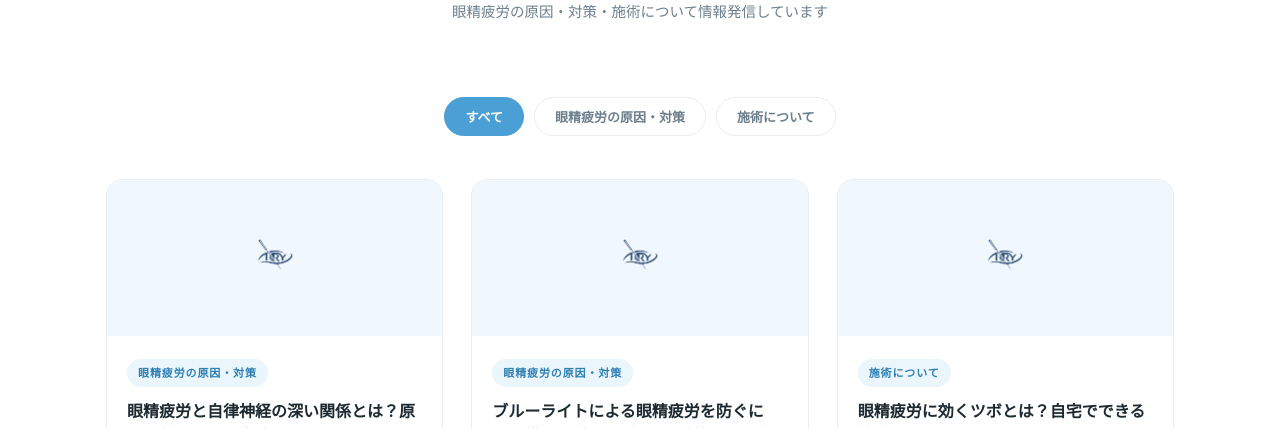
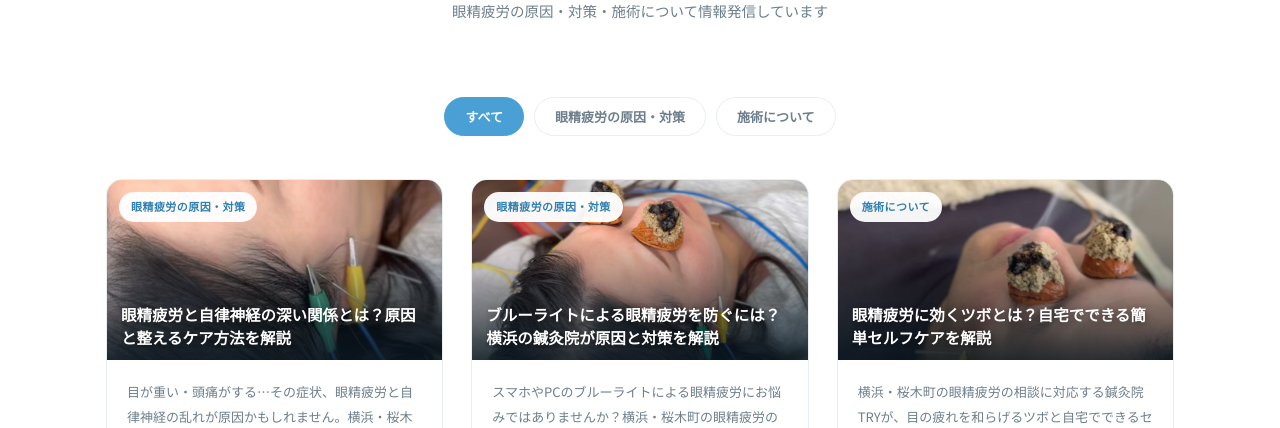
Before and after one commit to acsalontry/try-salon, a plain HTML site: page blog/index.html in a window 1280 px wide. Shown: the part 268-696 px from the top of the page. Drawn offline with Linux system fonts and the light colour scheme.

Commit message:
feat(blog): 記事カードのサムネイルを写真＋タイトル帯に（全19記事）
- プレースホルダー（絵文字/ロゴ）を廃止し、各カードを施術写真＋黒グラデ＋白タイトル＋カテゴリchipに
- 既存の施術写真11種を記事ごとに割り当て（重複は最大2回・11記事以上離して配置）
- タイトルはh2のまま写真帯へ移動（SEO維持）、本文側は抜粋・日付・続きを読むに整理

Co-Authored-By: Claude Opus 4.8 <noreply@anthropic.com>

```diff
--- a/blog/index.html
+++ b/blog/index.html
@@ -118,8 +118,11 @@ img{ max-width:100%; }
 .post-card{ background:#fff; border:1px solid var(--try-line); border-radius:16px; overflow:hidden; transition:box-shadow .2s ease, transform .2s ease; display:block; }
 .post-card:hover{ box-shadow:var(--try-shadow); transform:translateY(-3px); }
 .post-card.hidden{ display:none; }
-.post-thumb{ height:156px; background:var(--try-palemint); display:flex; align-items:center; justify-content:center; font-size:0; }
-.post-thumb::after{ content:""; width:62px; height:62px; background:url(/images/logo-mark.png) center/contain no-repeat; opacity:.9; }
+.post-thumb{ position:relative; height:180px; overflow:hidden; background:var(--try-palemint); }
+.post-thumb img{ width:100%; height:100%; object-fit:cover; display:block; }
+.post-thumb__ov{ position:absolute; inset:0; background:linear-gradient(to top, rgba(10,24,33,.84) 0%, rgba(10,24,33,.3) 46%, rgba(10,24,33,0) 72%); }
+.post-thumb__cat{ position:absolute; top:12px; left:12px; z-index:2; font-size:11px; font-weight:800; color:#2f7fb3; background:rgba(255,255,255,.95); border-radius:999px; padding:5px 12px; letter-spacing:.04em; }
+.post-thumb__title{ position:absolute; left:14px; right:14px; bottom:12px; z-index:2; margin:0; color:#fff; font-size:15.5px; font-weight:800; line-height:1.45; text-shadow:0 2px 8px rgba(0,0,0,.45); display:-webkit-box; -webkit-line-clamp:3; -webkit-box-orient:vertical; overflow:hidden; }
 .post-body{ padding:20px; }
 .post-cat{ font-size:11px; letter-spacing:.08em; color:var(--try-mint-d); font-weight:800; background:#eaf5fc; display:inline-block; padding:4px 11px; border-radius:100px; margin-bottom:11px; }
 .post-title{ font-size:16px; font-weight:800; line-height:1.55; margin-bottom:10px; color:var(--try-dark); }
@@ -169,190 +172,152 @@ img{ max-width:100%; }
   </div>
   <div class="posts-grid" id="postsGrid">
     <a href="/blog/posts/eye-strain-autonomic-nervous-system/" class="post-card" data-cat="cause">
-      <div class="post-thumb">👁️</div>
+      <div class="post-thumb"><img src="/images/feature-denki.jpg" alt="" loading="lazy"><div class="post-thumb__ov"></div><span class="post-thumb__cat">眼精疲労の原因・対策</span><h2 class="post-thumb__title">眼精疲労と自律神経の深い関係とは？原因と整えるケア方法を解説</h2></div>
       <div class="post-body">
-        <span class="post-cat">眼精疲労の原因・対策</span>
-        <h2 class="post-title">眼精疲労と自律神経の深い関係とは？原因と整えるケア方法を解説</h2>
         <p class="post-excerpt">目が重い・頭痛がする…その症状、眼精疲労と自律神経の乱れが原因かもしれません。横浜・桜木町の眼精疲労専門鍼灸院が、目と自律神経の関係性や日常でできるケア、鍼灸によるアプローチ方法をわかりやすく解説します。</p>
         <p class="post-meta">2026.10.12</p>
         <span class="post-more">続きを読む</span>
       </div>
     </a>
     <a href="/blog/posts/blue-light-eye-strain/" class="post-card" data-cat="cause">
-      <div class="post-thumb">👁️</div>
+      <div class="post-thumb"><img src="/images/hero-pc.jpg" alt="" loading="lazy"><div class="post-thumb__ov"></div><span class="post-thumb__cat">眼精疲労の原因・対策</span><h2 class="post-thumb__title">ブルーライトによる眼精疲労を防ぐには？横浜の鍼灸院が原因と対策を解説</h2></div>
       <div class="post-body">
-        <span class="post-cat">眼精疲労の原因・対策</span>
-        <h2 class="post-title">ブルーライトによる眼精疲労を防ぐには？横浜の鍼灸院が原因と対策を解説</h2>
         <p class="post-excerpt">スマホやPCのブルーライトによる眼精疲労にお悩みではありませんか？横浜・桜木町の眼精疲労の相談に対応する鍼灸院TRYが、ブルーライトが目に与える影響や日常でできる対策、セルフケア方法を解説します。目の疲れを和らげ、健やかな毎日をサポートします。</p>
         <p class="post-meta">2026.10.08</p>
         <span class="post-more">続きを読む</span>
       </div>
     </a>
     <a href="/blog/posts/eye-strain-tsubo-selfcare/" class="post-card" data-cat="treatment">
-      <div class="post-thumb">🌿</div>
+      <div class="post-thumb"><img src="/images/feature-kurumi.jpg" alt="" loading="lazy"><div class="post-thumb__ov"></div><span class="post-thumb__cat">施術について</span><h2 class="post-thumb__title">眼精疲労に効くツボとは？自宅でできる簡単セルフケアを解説</h2></div>
       <div class="post-body">
-        <span class="post-cat">施術について</span>
-        <h2 class="post-title">眼精疲労に効くツボとは？自宅でできる簡単セルフケアを解説</h2>
         <p class="post-excerpt">横浜・桜木町の眼精疲労の相談に対応する鍼灸院TRYが、目の疲れを和らげるツボと自宅でできるセルフケア方法を解説します。PCやスマホによる眼精疲労、それに伴う肩こりや頭痛にお悩みの方は、ぜひ日々のケアに取り入れてみてください。</p>
         <p class="post-meta">2026.10.01</p>
         <span class="post-more">続きを読む</span>
       </div>
     </a>
     <a href="/blog/posts/eye-fatigue-warm-or-cold/" class="post-card" data-cat="treatment">
-      <div class="post-thumb">🌿</div>
+      <div class="post-thumb"><img src="/images/flow-treatment.jpg" alt="" loading="lazy"><div class="post-thumb__ov"></div><span class="post-thumb__cat">施術について</span><h2 class="post-thumb__title">目の疲れは温める？冷やす？眼精疲労専門の鍼灸師が正しいケアを解説</h2></div>
       <div class="post-body">
-        <span class="post-cat">施術について</span>
-        <h2 class="post-title">目の疲れは温める？冷やす？眼精疲労専門の鍼灸師が正しいケアを解説</h2>
         <p class="post-excerpt">目の疲れを感じたとき、温めるべきか冷やすべきか迷いませんか？この記事では、眼精疲労の相談に対応する鍼灸院TRYが、症状に合わせた正しいケア方法を解説します。目の疲れを和らげ、健やかな毎日を送るためのセルフケア方法もご紹介しています。</p>
         <p class="post-meta">2026.09.28</p>
         <span class="post-more">続きを読む</span>
       </div>
     </a>
     <a href="/blog/posts/dry-eye-eye-strain-difference/" class="post-card" data-cat="cause">
-      <div class="post-thumb">👁️</div>
+      <div class="post-thumb"><img src="/images/hero-sp.jpg" alt="" loading="lazy"><div class="post-thumb__ov"></div><span class="post-thumb__cat">眼精疲労の原因・対策</span><h2 class="post-thumb__title">ドライアイと眼精疲労の違いとは？原因とセルフケアを専門鍼灸院が解説</h2></div>
       <div class="post-body">
-        <span class="post-cat">眼精疲労の原因・対策</span>
-        <h2 class="post-title">ドライアイと眼精疲労の違いとは？原因とセルフケアを専門鍼灸院が解説</h2>
         <p class="post-excerpt">ドライアイと眼精疲労の違いをご存知ですか？横浜・桜木町の眼精疲労の相談に対応する鍼灸院TRYが、それぞれの原因や見分け方、自宅でできるセルフケア、鍼灸によるアプローチをわかりやすく解説します。</p>
         <p class="post-meta">2026.09.24</p>
         <span class="post-more">続きを読む</span>
       </div>
     </a>
     <a href="/blog/posts/eye-fatigue-sleep-relationship/" class="post-card" data-cat="cause">
-      <div class="post-thumb">👁️</div>
+      <div class="post-thumb"><img src="/images/access-room.jpg" alt="" loading="lazy"><div class="post-thumb__ov"></div><span class="post-thumb__cat">眼精疲労の原因・対策</span><h2 class="post-thumb__title">眼精疲労と睡眠の深い関係とは？プロが教える目を休める睡眠ケア</h2></div>
       <div class="post-body">
-        <span class="post-cat">眼精疲労の原因・対策</span>
-        <h2 class="post-title">眼精疲労と睡眠の深い関係とは？プロが教える目を休める睡眠ケア</h2>
         <p class="post-excerpt">眼精疲労と睡眠には深い関係があります。目が疲れて眠れない、寝ても目の疲れが取れないとお悩みの方へ、横浜・桜木町の眼精疲労の相談に対応する鍼灸院TRYがその原因と、睡眠の質を整えて目の疲労を和らげるセルフケア、鍼灸によるアプローチを解説します。</p>
         <p class="post-meta">2026.09.21</p>
         <span class="post-more">続きを読む</span>
       </div>
     </a>
     <a href="/blog/posts/eye-strain-neck-stiffness-relationship/" class="post-card" data-cat="cause">
-      <div class="post-thumb">👁️</div>
+      <div class="post-thumb"><img src="/images/flow-counseling.jpg" alt="" loading="lazy"><div class="post-thumb__ov"></div><span class="post-thumb__cat">眼精疲労の原因・対策</span><h2 class="post-thumb__title">眼精疲労と首こりの深い関係とは？原因と鍼灸院が教えるケア方法</h2></div>
       <div class="post-body">
-        <span class="post-cat">眼精疲労の原因・対策</span>
-        <h2 class="post-title">眼精疲労と首こりの深い関係とは？原因と鍼灸院が教えるケア方法</h2>
         <p class="post-excerpt">眼精疲労と首こりの辛い関係にお悩みではありませんか？実は、目の疲れと首の筋肉の緊張は深く関係しています。横浜・桜木町の眼精疲労の相談に対応する鍼灸院TRYが、その原因と自宅でできるセルフケア、鍼灸によるアプローチについて分かりやすく解説します。</p>
         <p class="post-meta">2026.09.17</p>
         <span class="post-more">続きを読む</span>
       </div>
     </a>
     <a href="/blog/posts/eye-strain-deep-cause/" class="post-card" data-cat="cause">
-      <div class="post-thumb">👁️</div>
+      <div class="post-thumb"><img src="/images/flow-kyukyu.jpg" alt="" loading="lazy"><div class="post-thumb__ov"></div><span class="post-thumb__cat">眼精疲労の原因・対策</span><h2 class="post-thumb__title">目の奥の疲れの原因とは？眼精疲労専門の鍼灸師が対策を解説</h2></div>
       <div class="post-body">
-        <span class="post-cat">眼精疲労の原因・対策</span>
-        <h2 class="post-title">目の奥の疲れの原因とは？眼精疲労専門の鍼灸師が対策を解説</h2>
         <p class="post-excerpt">目の奥の疲れにお悩みではありませんか？その原因は、長時間のスマホ使用や首肩のコリ、自律神経の乱れなど様々です。横浜・桜木町の眼精疲労の相談に対応する鍼灸院TRYが、目の奥が疲れる原因と、自宅でできるセルフケアや鍼灸による対策について分かりやすく解説します。</p>
         <p class="post-meta">2026.09.10</p>
         <span class="post-more">続きを読む</span>
       </div>
     </a>
     <a href="/blog/posts/smartphone-eye-strain-selfcare/" class="post-card" data-cat="treatment">
-      <div class="post-thumb">🌿</div>
+      <div class="post-thumb"><img src="/images/flow-review.jpg" alt="" loading="lazy"><div class="post-thumb__ov"></div><span class="post-thumb__cat">施術について</span><h2 class="post-thumb__title">スマホによる目の疲れに！自宅でできる簡単セルフケア方法</h2></div>
       <div class="post-body">
-        <span class="post-cat">施術について</span>
-        <h2 class="post-title">スマホによる目の疲れに！自宅でできる簡単セルフケア方法</h2>
         <p class="post-excerpt">スマホの使いすぎによる目の疲れにお悩みではありませんか？横浜・桜木町の眼精疲労の相談に対応する鍼灸院TRYが、スマホによる目の疲れの原因と、自宅で手軽に実践できるおすすめのセルフケア方法を優しく解説します。日々のケアで目元をスッキリ整えましょう。</p>
         <p class="post-meta">2026.09.07</p>
         <span class="post-more">続きを読む</span>
       </div>
     </a>
     <a href="/blog/posts/pc-work-eye-strain-measures/" class="post-card" data-cat="treatment">
-      <div class="post-thumb">🌿</div>
+      <div class="post-thumb"><img src="/images/profile.jpg" alt="" loading="lazy"><div class="post-thumb__ov"></div><span class="post-thumb__cat">施術について</span><h2 class="post-thumb__title">パソコン作業による目の疲れ対策とは？眼精疲労専門の鍼灸師が解説</h2></div>
       <div class="post-body">
-        <span class="post-cat">施術について</span>
-        <h2 class="post-title">パソコン作業による目の疲れ対策とは？眼精疲労専門の鍼灸師が解説</h2>
         <p class="post-excerpt">パソコン作業による目の疲れにお悩みではありませんか？本記事では、目の疲れの原因と、オフィスや自宅でできる選択肢となる対策・セルフケアを眼精疲労専門の鍼灸師が分かりやすく解説します。辛い肩こりや頭痛に繋がる前に、日頃のケアで目を労りましょう。</p>
         <p class="post-meta">2026.09.03</p>
         <span class="post-more">続きを読む</span>
       </div>
     </a>
     <a href="/blog/posts/test-article-001/" class="post-card" data-cat="cause">
-      <div class="post-thumb">👁️</div>
+      <div class="post-thumb"><img src="/images/flow-plan.jpg" alt="" loading="lazy"><div class="post-thumb__ov"></div><span class="post-thumb__cat">眼精疲労の原因・対策</span><h2 class="post-thumb__title">テスト記事｜自動publの動作確認</h2></div>
       <div class="post-body">
-        <span class="post-cat">眼精疲労の原因・対策</span>
-        <h2 class="post-title">テスト記事｜自動publの動作確認</h2>
         <p class="post-excerpt">鍼灸院TRYのブログ自動publパイプラインの動作確認用テスト記事です。横浜・桜木町の眼精疲労専門鍼灸院TRY。</p>
         <p class="post-meta">2026.08.08</p>
         <span class="post-more">続きを読む</span>
       </div>
     </a>
     <a href="/blog/posts/eye-strain-stiff-neck-headache-acupuncture/" class="post-card" data-cat="treatment">
-      <div class="post-thumb"><span class="thumb-logo">鍼灸院 TRY</span><span class="thumb-cat">施術について</span></div>
+      <div class="post-thumb"><img src="/images/feature-denki.jpg" alt="" loading="lazy"><div class="post-thumb__ov"></div><span class="post-thumb__cat">施術について</span><h2 class="post-thumb__title">眼精疲労からくる肩こり・頭痛に鍼灸がおすすめな理由｜横浜・桜木町の鍼灸院TRY</h2></div>
       <div class="post-body">
-        <span class="post-cat">施術について</span>
-        <h2 class="post-title">眼精疲労からくる肩こり・頭痛に鍼灸がおすすめな理由｜横浜・桜木町の鍼灸院TRY</h2>
         <p class="post-excerpt">眼精疲労に伴う肩こりや頭痛にお悩みではありませんか？横浜・桜木町の眼精疲労専門「鍼灸院TRY」が、目の疲れと肩こり・頭痛の深い関係や、鍼灸施術が効果的な理由、自宅でできるセルフケアについて分かりやすく解説します。</p>
         <p class="post-meta">2026.07.26</p>
         <span class="post-more">続きを読む</span>
       </div>
     </a>
     <a href="/blog/posts/yokohama-sakuragicho-eye-strain-acupuncture/" class="post-card" data-cat="treatment">
-      <div class="post-thumb"><span class="thumb-logo">鍼灸院 TRY</span><span class="thumb-cat">施術について</span></div>
+      <div class="post-thumb"><img src="/images/hero-pc.jpg" alt="" loading="lazy"><div class="post-thumb__ov"></div><span class="post-thumb__cat">施術について</span><h2 class="post-thumb__title">横浜・桜木町で眼精疲労にお悩みの方へ｜鍼灸で目の疲れを和らげる方法</h2></div>
       <div class="post-body">
-        <span class="post-cat">施術について</span>
-        <h2 class="post-title">横浜・桜木町で眼精疲労にお悩みの方へ｜鍼灸で目の疲れを和らげる方法</h2>
         <p class="post-excerpt">横浜・桜木町でデスクワークによる眼精疲労や目の疲れにお悩みの方へ。眼精疲労が起こる原因や自宅でできる簡単なセルフケア、鍼灸がおすすめな理由を分かりやすく解説します。つらい目の疲れを整え、快適な毎日へと導くお手伝いをいたします。</p>
         <p class="post-meta">2026.07.20</p>
         <span class="post-more">続きを読む</span>
       </div>
     </a>
     <a href="/blog/posts/eye-strain-shoulder-stiffness-headache-acupuncture/" class="post-card" data-cat="treatment">
-      <div class="post-thumb"><span class="thumb-logo">鍼灸院 TRY</span><span class="thumb-cat">施術について</span></div>
+      <div class="post-thumb"><img src="/images/feature-kurumi.jpg" alt="" loading="lazy"><div class="post-thumb__ov"></div><span class="post-thumb__cat">施術について</span><h2 class="post-thumb__title">眼精疲労からくる肩こり・頭痛に！鍼灸で心身を整えるアプローチ</h2></div>
       <div class="post-body">
-        <span class="post-cat">施術について</span>
-        <h2 class="post-title">眼精疲労からくる肩こり・頭痛に！鍼灸で心身を整えるアプローチ</h2>
         <p class="post-excerpt">眼精疲労に伴うつらい肩こりや頭痛にお悩みではありませんか？横浜・桜木町の眼精疲労専門「鍼灸院TRY」が、目の疲れと肩こり・頭痛の関係性を解説し、鍼灸によるアプローチや自宅でできるケア方法をご紹介します。心身を整えて快適な毎日へ導きます。</p>
         <p class="post-meta">2026.07.16</p>
         <span class="post-more">続きを読む</span>
       </div>
     </a>
     <a href="/blog/posts/eye-strain-acupuncture-care/" class="post-card" data-cat="treatment">
-      <div class="post-thumb"><span class="thumb-logo">鍼灸院 TRY</span><span class="thumb-cat">施術について</span></div>
+      <div class="post-thumb"><img src="/images/flow-treatment.jpg" alt="" loading="lazy"><div class="post-thumb__ov"></div><span class="post-thumb__cat">施術について</span><h2 class="post-thumb__title">眼精疲労に鍼灸がおすすめな理由とは？横浜の専門院が解説</h2></div>
       <div class="post-body">
-        <span class="post-cat">施術について</span>
-        <h2 class="post-title">眼精疲労に鍼灸がおすすめな理由とは？横浜の専門院が解説</h2>
         <p class="post-excerpt">横浜・桜木町の眼精疲労専門「鍼灸院TRY」が、眼精疲労に鍼灸がおすすめな理由と自宅でできるセルフケアを解説します。目の疲れやそこからくる肩こり、頭痛にお悩みの方はぜひ参考にしてください。鍼灸で心身のバランスを整え、スッキリとした毎日へ導きます。</p>
         <p class="post-meta">2026.07.15</p>
         <span class="post-more">続きを読む</span>
       </div>
     </a>
     <a href="/blog/posts/sakuragicho-eye-strain-acupuncture/" class="post-card" data-cat="treatment">
-      <div class="post-thumb"><span class="thumb-logo">鍼灸院 TRY</span><span class="thumb-cat">施術について</span></div>
+      <div class="post-thumb"><img src="/images/hero-sp.jpg" alt="" loading="lazy"><div class="post-thumb__ov"></div><span class="post-thumb__cat">施術について</span><h2 class="post-thumb__title">桜木町で眼精疲労に悩む方へ｜鍼灸で目の疲れをスッキリ整える方法</h2></div>
       <div class="post-body">
-        <span class="post-cat">施術について</span>
-        <h2 class="post-title">桜木町で眼精疲労に悩む方へ｜鍼灸で目の疲れをスッキリ整える方法</h2>
         <p class="post-excerpt">横浜・桜木町で眼精疲労にお悩みの方へ。デスクワークによる目の疲れや、それに伴う肩こり・頭痛を和らげるための鍼灸アプローチを解説します。桜木町の眼精疲労専門「鍼灸院TRY」が、原因から自宅でできるセルフケアまで丁寧に紹介します。</p>
         <p class="post-meta">2026.07.15</p>
         <span class="post-more">続きを読む</span>
       </div>
     </a>
     <a href="/blog/posts/yokohama-eye-strain-acupuncture/" class="post-card" data-cat="treatment">
-      <div class="post-thumb"><span class="thumb-logo">鍼灸院 TRY</span><span class="thumb-cat">施術について</span></div>
+      <div class="post-thumb"><img src="/images/access-room.jpg" alt="" loading="lazy"><div class="post-thumb__ov"></div><span class="post-thumb__cat">施術について</span><h2 class="post-thumb__title">横浜で眼精疲労にお悩みの方へ｜鍼灸で心身を整えるおすすめケア</h2></div>
       <div class="post-body">
-        <span class="post-cat">施術について</span>
-        <h2 class="post-title">横浜で眼精疲労にお悩みの方へ｜鍼灸で心身を整えるおすすめケア</h2>
         <p class="post-excerpt">横浜・桜木町で眼精疲労にお悩みではありませんか？パソコンやスマホの長時間使用による目の疲れや、それに伴う肩こりなどの不調に対し、東洋医学に基づく鍼灸を用いたケア方法や、自宅でできる簡単なセルフケアについて詳しく解説します。</p>
         <p class="post-meta">2026.07.15</p>
         <span class="post-more">続きを読む</span>
       </div>
     </a>
     <a href="/blog/posts/eye-fatigue-cause/" class="post-card" data-cat="cause">
-      <div class="post-thumb"><span class="thumb-logo">鍼灸院 TRY</span><span class="thumb-cat">眼精疲労の原因・対策</span></div>
+      <div class="post-thumb"><img src="/images/flow-counseling.jpg" alt="" loading="lazy"><div class="post-thumb__ov"></div><span class="post-thumb__cat">眼精疲労の原因・対策</span><h2 class="post-thumb__title">眼精疲労の原因とは？スマホ・PCで目が疲れるメカニズムを解説</h2></div>
       <div class="post-body">
-        <span class="post-cat">眼精疲労の原因・対策</span>
-        <h2 class="post-title">眼精疲労の原因とは？スマホ・PCで目が疲れるメカニズムを解説</h2>
         <p class="post-excerpt">現代人の多くが悩む眼精疲労。その根本的な原因と、なぜスマホやPCが目に悪影響を与えるのかを解説します。</p>
         <p class="post-meta">2026.06.05</p>
         <span class="post-more">続きを読む</span>
       </div>
     </a>
     <a href="/blog/posts/acupuncture-eye/" class="post-card" data-cat="treatment">
-      <div class="post-thumb"><span class="thumb-logo">鍼灸院 TRY</span><span class="thumb-cat">施術について</span></div>
+      <div class="post-thumb"><img src="/images/flow-kyukyu.jpg" alt="" loading="lazy"><div class="post-thumb__ov"></div><span class="post-thumb__cat">施術について</span><h2 class="post-thumb__title">鍼灸で眼精疲労が改善する理由｜くるみ灸・電気鍼の効果を解説</h2></div>
       <div class="post-body">
-        <span class="post-cat">施術について</span>
-        <h2 class="post-title">鍼灸で眼精疲労が改善する理由｜くるみ灸・電気鍼の効果を解説</h2>
         <p class="post-excerpt">TRYが採用しているくるみ灸と電気鍼。なぜこの組み合わせが眼精疲労に効果的なのか医学的に解説します。</p>
         <p class="post-meta">2026.06.05</p>
         <span class="post-more">続きを読む</span>
```
